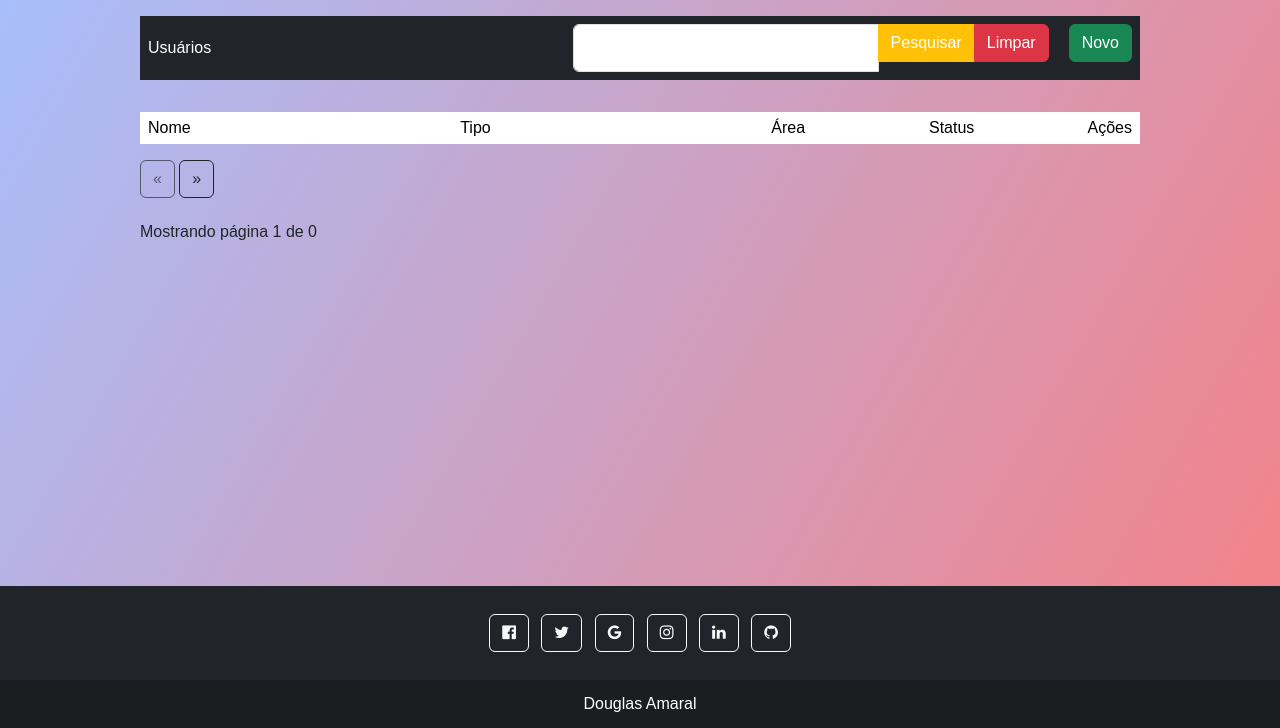
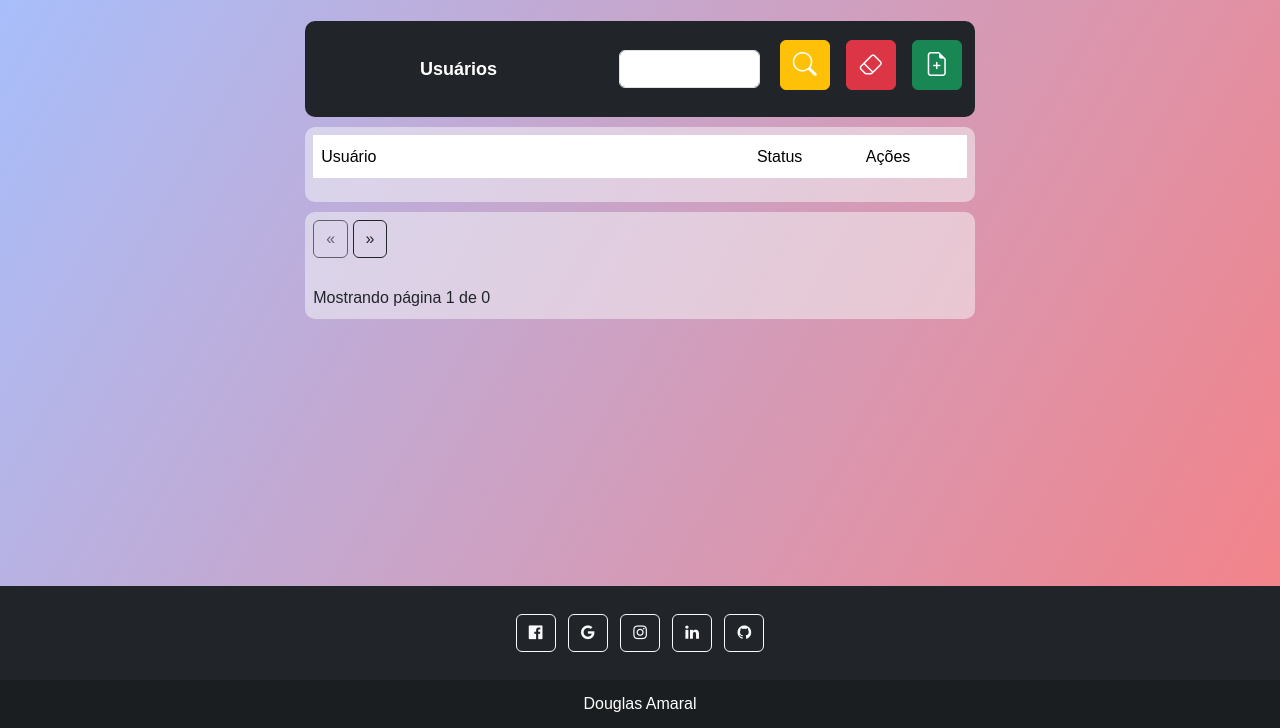
Before and after one commit to Douglaxz/passwordManager, a Flask app: page /usuario in a window 1280 px wide. Shown: the part 72-800 px from the top of the page. Run offline with Flask 2, Linux system fonts and the light colour scheme; lists and menus that the app fills with data are empty; parts of the project's set-up code (start-up, migrations or seed data) failed here and were passed over; some libraries are stand-ins or nearby versions.

Commit message:
alteração do layout por icones

```diff
--- a/static/app.css
+++ b/static/app.css
@@ -11,7 +11,7 @@ body {
 .container {
     border-radius: 4px;
     margin: auto;
-    width: 80%;
+    width: 100%;
 }
 
 .little-container {
--- a/templates/template.html
+++ b/templates/template.html
@@ -24,7 +24,7 @@
     <div class="collapse" id="navbarToggleExternalContent">
       <div class="bg-dark p-4">
         <button type="button" class="btn btn-dark btn-lg" onclick="window.location.href = '/'">home</button>
-        <button type="button" class="btn btn-dark btn-lg">usuarios</button>
+        <button type="button" class="btn btn-dark btn-lg" onclick="window.location.href = '/usuario'">usuarios</button>
         <button type="button" class="btn btn-dark btn-lg" onclick="window.location.href = '/tipousuario'">tipo usuarios</button>
         <button type="button" class="btn btn-dark btn-lg"  onclick="window.location.href = '/logout'">logout</button>
       </div>
@@ -53,6 +53,11 @@
     {% block conteudo %}
     {% endblock%}
   </div>
+  <script>
+    function myFunction() {
+        document.getElementById("formulario").submit();
+    }
+  </script>
 </body>
 </div>
 <footer class="bg-dark text-center text-white">
@@ -62,9 +67,6 @@
     <section class="mb-4">
       <!-- Facebook -->
       <a class="btn btn-outline-light btn-floating m-1" href="#!" role="button"><i class="fa fa-facebook-official"></i></a>
-
-      <!-- Twitter -->
-      <a class="btn btn-outline-light btn-floating m-1" href="#!" role="button"><i class="fa fa-twitter"></i></a>
 
       <!-- Google -->
       <a class="btn btn-outline-light btn-floating m-1" href="#!" role="button"><i class="fa fa-google"></i></a>
--- a/templates/usuarios.html
+++ b/templates/usuarios.html
@@ -1,49 +1,54 @@
 {% extends "template.html"%}
 {% block conteudo %}
+<!-- barra de navegação para desktop/notebook -->
 <br>
-  <form method="post" action="{{ url_for('usuarioPesquisa') }}" enctype="multipart/form-data">
-   <div class="d-flex flex-row bd-highlight mb-3 bg-dark align-items-center">
+<form method="post" action="{{ url_for('usuarioPesquisa') }}" enctype="multipart/form-data" id="formulario">
+  <div class="boxtitulocombusca bg-dark align-items-center">
     <div class="p-2 bd-highlight col-lg text-left text-white font-weight-bold ">{{ titulo }}</div>
-    <div class="container w-50 input-group bd-highligh">
-      {{form.pesquisa(class="form-control")}}
-      {{form.salvar(class="btn btn-warning text-white")}}
-      <a class="btn btn-danger" href="{{url_for('usuario')}}") >Limpar</a>
+    <div class="container w-25 input-group">{{form.pesquisa(class="form-control")}}</div>
+    <div class="p-2"><a class="btn btn-warning" href="#" onclick="myFunction()"><i class="bi bi-search" style="font-size:1.5rem; color:white;"></i></a></div>
+    <div class="p-2"><a class="btn btn-danger" href="{{url_for('usuario')}}"><i class="bi bi-eraser" style="font-size:1.5rem; color:white;"></i></a></div>
+    <div class="p-2"><a class="btn btn-success" href="{{url_for('novoUsuario')}}"><i class="bi bi-file-earmark-plus" style="font-size:1.5rem; color:white;"></i></a></div>
   </div>
-    <div class="p-2 bd-warning "><a class="btn btn-success" href="{{url_for('novoUsuario')}}">Novo</a></div>
+  <!-- barra de navegação para mobile -->
+  <div class="bg-dark align-items-center boxtitulocombusca_responsivo">
+    <div class="p-2 bd-highlight col-lg text-left text-white font-weight-bold ">{{ titulo }}</div>
+    <div class="container input-group">{{form.pesquisa(class="form-control")}}</div>
+    <div class="p-2 align-items-center"><a class="btn btn-warning" href="#" onclick="myFunction()"><i class="bi bi-search" style="font-size:1.5rem; color:white;"></i></a>
+    <a class="btn btn-danger" href="{{url_for('usuario')}}"><i class="bi bi-eraser" style="font-size:1.5rem; color:white;"></i></a>
+    <a class="btn btn-success" href="{{url_for('novoUsuario')}}"><i class="bi bi-file-earmark-plus" style="font-size:1.5rem; color:white;"></i></a></div>
   </div>
-  <br>
 </form>
+<!-- mostrar dados -->
+<div class="boxcentral bg-light p-2 text-dark bg-opacity-50">
   <table class="table table-striped table-responsiv">
       <thead class="bg-dark text-white">
         <tr>
-            <th class="text-left col-md-4">Nome</th>
-            <th class="text-left col-md-4">Tipo</th>
-            <th class="text-left col-md-2">Área</th>
+          <th class="text-left col-md-8">Usuário</th>
           <th class="text-left col-md-2">Status</th>
-            <th class="text-left col-md-4" colspan="2">Ações</th>
+          <th class="text-left col-md-2">Ações</th>
       </tr>
       </thead>
       <tbody>
           {% for usuario in usuarios.items %}
           <tr>
-            <td class="text-left">{{ usuario.nome_usuario }}</td>
-            <td class="text-left">{{ usuario.desc_tipousuario}}</td>
-            <td class="text-left">{{ usuario.desc_area}}</td>
-            <td class="text-left">
-              {% if usuario.status_usuario == 0: %}
-                <p class="text-success">Ativo</p>
+              <td class="text-left">{{ usuario.name_user }}</td>
+              <td class="text-left" align="center">
+                {% if usuario.status_user == 0: %}
+                  <i class="bi bi-toggle-on text-success" style="font-size:2rem; color:white;">
                 {% else %}
-                <p class="text-danger">Inativo</p>
+                <i class="bi bi-toggle-off text-danger" style="font-size:2rem; color:white;">
                 {% endif %}
-            <td>
-            <td>
-              <a class="btn btn-primary" href="{{url_for('visualizarUsuario',id=usuario.cod_usuario)}}">Visualizar</a>
+              </td>
+              <td align="center">
+                <a class="btn btn-primary" href="{{url_for('visualizarUsuario',id=usuario.cod_user)}}"><i class="bi bi-eye" style="font-size:1.5rem; color:white;"></i></a>
             </td>
           </tr>
           {% endfor %}
       </tbody>
   </table>
-
+</div>
+<div class="boxcentral bg-light p-2 text-dark bg-opacity-50">
 <!-- Pagination Links-->
 <div class="text-right">
   <a href="{{ url_for('usuario', page=usuarios.prev_num) }}"
@@ -79,4 +84,5 @@
 <p class="text-right mt-3">
  Mostrando página {{ usuarios.page }} de {{ usuarios.pages }}
 </p>
+</div>
 {% endblock%}
--- a/views.py
+++ b/views.py
@@ -197,7 +197,7 @@ def tipousuario():
     form = FormularPesquisa()
     tiposusuario = tb_usertype.query.order_by(tb_usertype.desc_usertype)\
     .paginate(page=page, per_page=5, error_out=False)
-    return render_template('tipousuarios.html', titulo='Tipo Usuários', tiposusuario=tiposusuario, form=form)
+    return render_template('tipousuarios.html', titulo='Tipo Usuário', tiposusuario=tiposusuario, form=form)
 
 # rota index para mostrar pesquisa dos tipo usuários
 @app.route('/tipousuarioPesquisa', methods=['POST',])
@@ -207,7 +207,7 @@ def tipousuarioPesquisa():
     tiposusuario = tb_usertype.query.order_by(tb_usertype.desc_usertype)\
     .filter(tb_usertype.desc_usertype.ilike(f'%{form.pesquisa.data}%'))\
     .paginate(page=page, per_page=5, error_out=False)
-    return render_template('tipousuarios.html', titulo='Tipo Usuários' , tiposusuario=tiposusuario, form=form)
+    return render_template('tipousuarios.html', titulo='Tipo Usuário' , tiposusuario=tiposusuario, form=form)
 
 # rota para criar novo formulário usuário
 @app.route('/novoTipoUsuario')
@@ -241,8 +241,8 @@ def visualizarTipoUsuario(id):
         return redirect(url_for('login',proxima=url_for('visualizarTipoUsuario')))
     tipousuario = tb_usertype.query.filter_by(cod_usertype=id).first()
     form = FormularioTipoUsuarioVisualizar()
-    form.descricao.data = tipousuario.desc_tipousuario
-    form.status.data = tipousuario.status_tipousuario
+    form.descricao.data = tipousuario.desc_usertype
+    form.status.data = tipousuario.status_usertype
     return render_template('visualizarTipoUsuario.html', titulo='Visualizar Tipo Usuário', id=id, form=form)
 
 # rota para editar formulário tipo usuário
@@ -263,8 +263,8 @@ def atualizarTipoUsuario():
     if form.validate_on_submit():
         id = request.form['id']
         tipousuario = tb_usertype.query.filter_by(cod_usertype=request.form['id']).first()
-        tipousuario.desc_tipousuario = form.descricao.data
-        tipousuario.status_tipousuario = form.status.data
+        tipousuario.desc_usertype = form.descricao.data
+        tipousuario.status_usertype = form.status.data
         db.session.add(tipousuario)
         db.session.commit()
     return redirect(url_for('visualizarTipoUsuario', id=id))
```
Also changed, not shown: other parts of static/app.css (+32 -31 lines), templates/editarTipoUsuario.html (+18 -12 lines), templates/novoTipoUsuario.html (+21 -19 lines), templates/tipousuarios.html (+19 -15 lines), templates/visualizarTipoUsuario.html (+19 -14 lines). Lines whose indentation alone changed are shown as unchanged.
